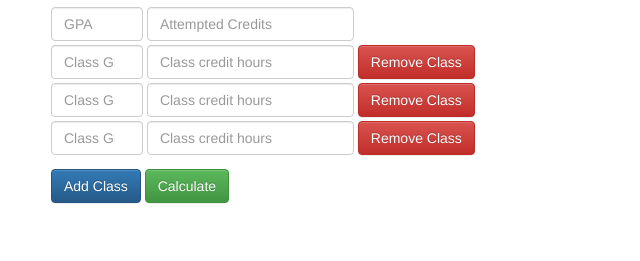
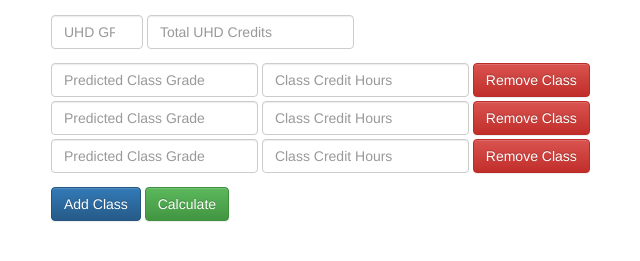
Before and after one commit to joeypoon/gpa_predictor, a plain HTML site: page index.html in a window 1280 px wide. Shown: the part 119-380 px from the top of the page, without its empty margins (284-924 px from the left). Drawn offline with nearby package versions, Linux system fonts and the light colour scheme.

Commit message:
allow letter grades

```diff
--- a/index.html
+++ b/index.html
@@ -17,21 +17,21 @@
 
     <div class="col-md-6 col-md-offset-3" style="margin-top: 4em;">
 
-      <h1>GPA Predictor</h1>
+      <h1 style="margin-bottom: .5em;">GPA Predictor</h1>
       <form class="form-inline">
 
-        <div class="form-group" style="margin-bottom: .3em;">
-          <input required type="number" id="gpa" class="form-control" min=0 max=4 step=0.01 placeholder="GPA" >
-          <input type="number" id="credits" class="form-control" required placeholder="Attempted Credits">
+        <div class="form-group" style="margin-bottom: 1em;">
+          <input required type="number" id="gpa" class="form-control" min=0 max=4 step=0.01 placeholder="UHD GPA" >
+          <input type="number" id="credits" class="form-control" required placeholder="Total UHD Credits">
         </div>
 
         <div class="class-fields" style="margin-bottom: .3em;">
           <div class="form-group">
-            <input type="number" class="form-control class-gpa" min=0 max=4 step=0.01 required placeholder="Class GPA">
+            <input type="text" class="form-control class-gpa" min=0 max=4 step=0.01 required placeholder="Predicted Class Grade">
           </div>
 
           <div class="form-group">
-            <input type="number" class="form-control class-credits" required placeholder="Class credit hours">
+            <input type="number" class="form-control class-credits" required placeholder="Class Credit Hours">
           </div>
 
           <button class="remove btn btn-danger form-control">Remove Class</button>
@@ -39,11 +39,11 @@
 
         <div class="class-fields" style="margin-bottom: .3em;">
           <div class="form-group">
-            <input type="number" class="form-control class-gpa" min=0 max=4 step=0.01 required placeholder="Class GPA">
+            <input type="text" class="form-control class-gpa" min=0 max=4 step=0.01 required placeholder="Predicted Class Grade">
           </div>
 
           <div class="form-group">
-            <input type="number" class="form-control class-credits" required placeholder="Class credit hours">
+            <input type="number" class="form-control class-credits" required placeholder="Class Credit Hours">
           </div>
 
           <button class="remove btn btn-danger form-control">Remove Class</button>
@@ -51,11 +51,11 @@
 
         <div class="class-fields" style="margin-bottom: .3em;">
           <div class="form-group">
-            <input type="number" class="form-control class-gpa" min=0 max=4 step=0.01 required placeholder="Class GPA">
+            <input type="text" class="form-control class-gpa" min=0 max=4 step=0.01 required placeholder="Predicted Class Grade">
           </div>
 
           <div class="form-group">
-            <input type="number" class="form-control class-credits" required placeholder="Class credit hours">
+            <input type="number" class="form-control class-credits" required placeholder="Class Credit Hours">
           </div>
 
           <button class="remove btn btn-danger form-control">Remove Class</button>
--- a/scripts.js
+++ b/scripts.js
@@ -10,6 +10,9 @@ $(".add").click(function() {
 $(".remove").click(function() {
     $(this).parent().remove();
 });
+
+
+var gradeTree = { 'A': 4, 'B': 3, 'C': 2, 'D': 1, 'F': 0 };
 
 $("#calculate").click(function(event){
 
@@ -29,7 +32,7 @@ $("#calculate").click(function(event){
   var newQualityPoints = 0;
 
   $.each( course, function( key, value ) {
-    var gpa = parseFloat($(value).find('.class-gpa').val());
+    var gpa = gradeTree[$(value).find('.class-gpa').val().toUpperCase()];
     var credits = parseInt($(value).find('.class-credits').val(), 10);
     newCredits += credits;
     newQualityPoints += (gpa * credits);
```
